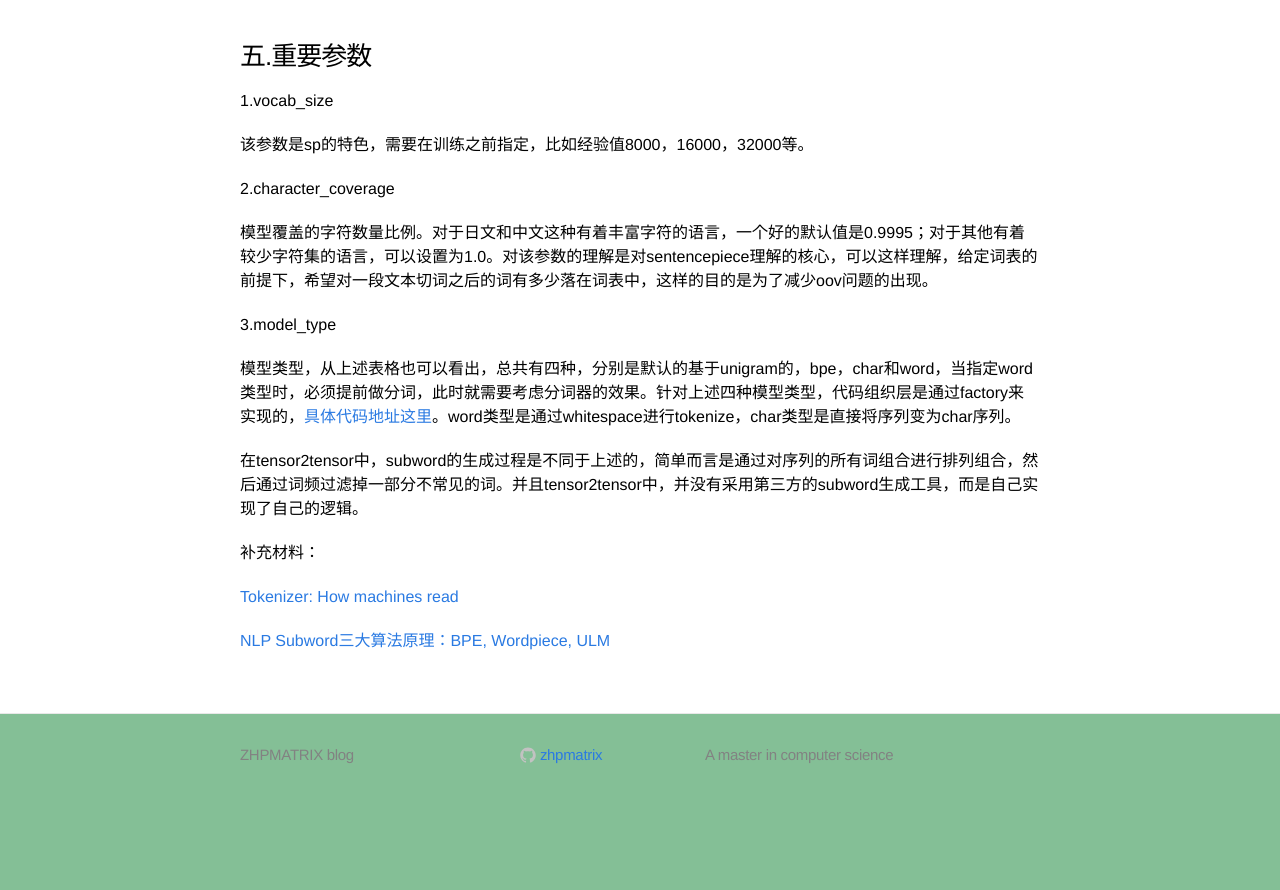
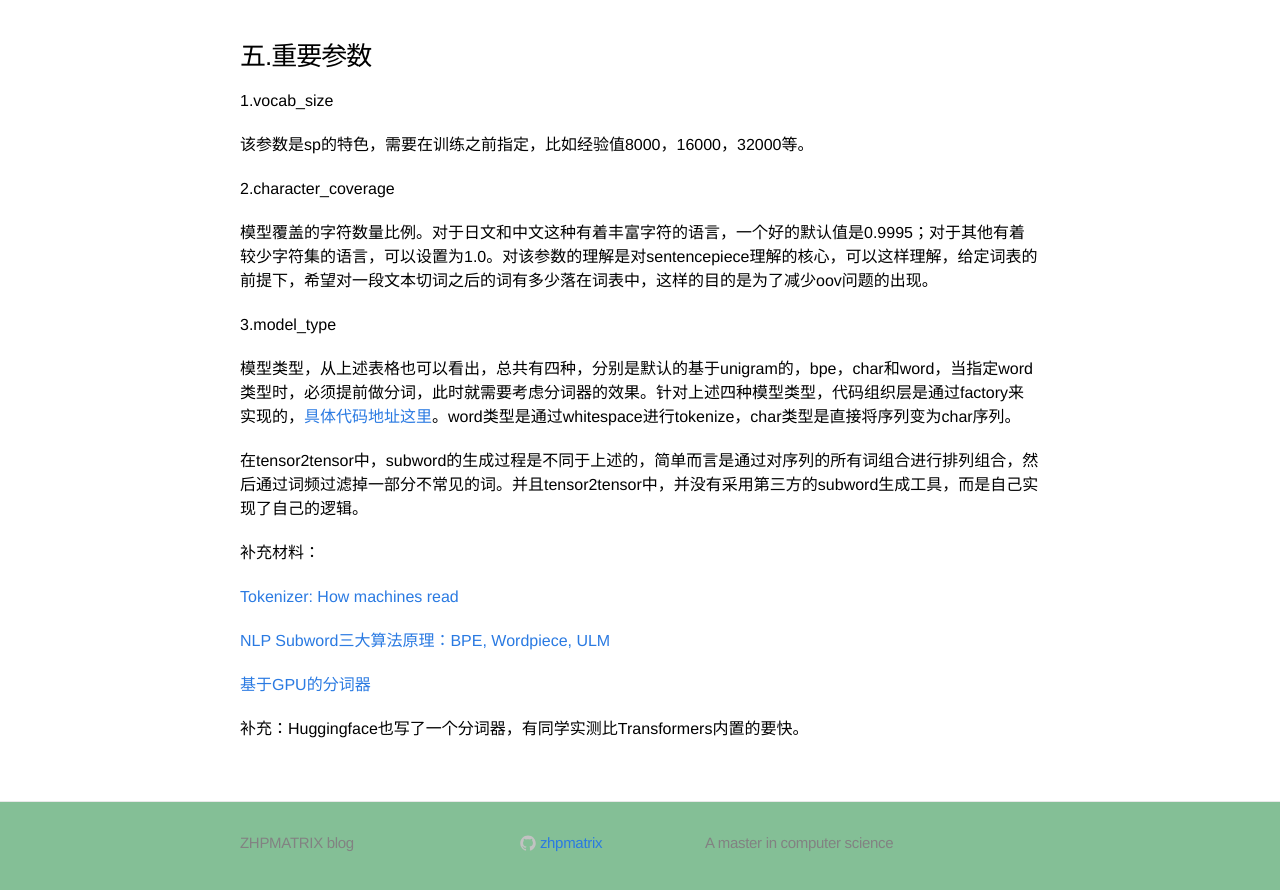
Before and after one commit to zhpmatrix/zhpmatrix.github.io, a Jekyll site: the page built from _posts/2019-04-22-sentencepiece.md, in a window 1280 px wide and 900 px high, scrolled down 3042 px. Shown: the top 890 px of the window. Built offline with Jekyll 4.4.1, drawn with Linux system fonts in a browser that asks for light colours; comment, search, counter and statistics services are not loaded; before the commit the page ends 3854 px from its top, so only the background shows below that.

Commit message:
add tokenizer based on GPU

```diff
--- a/_posts/2019-04-22-sentencepiece.md
+++ b/_posts/2019-04-22-sentencepiece.md
@@ -141,3 +141,7 @@ subword sampling和基于unigram的language model算法都是kudo在一篇文章
 [Tokenizer: How machines read](https://blog.floydhub.com/tokenization-nlp/)
 
 [NLP Subword三大算法原理：BPE, Wordpiece, ULM](https://mp.weixin.qq.com/s?__biz=MzIwNzc2NTk0NQ==&mid=2247485705&idx=2&sn=383b7ca2db3b3a635b26de835f3661ea&chksm=970c21dfa07ba8c95513bfbe8c9041d64a1ebfddece4bb8409289565c92504288447e7e2616c&mpshare=1&scene=23&srcid=0425Vgrv7zQo3ryUJ5iIkRzm&sharer_sharetime=1587800482089&sharer_shareid=0e8353dcb5f53b85da8e0afe73a0021b%23rd)
+
+[基于GPU的分词器](https://medium.com/rapids-ai/preprocess-your-training-data-at-lightspeed-with-our-gpu-based-tokenizer-for-bert-language-models-561cf9c46e15#cid=av01_so-twit_en-us)
+
+补充：Huggingface也写了一个分词器，有同学实测比Transformers内置的要快。
```
